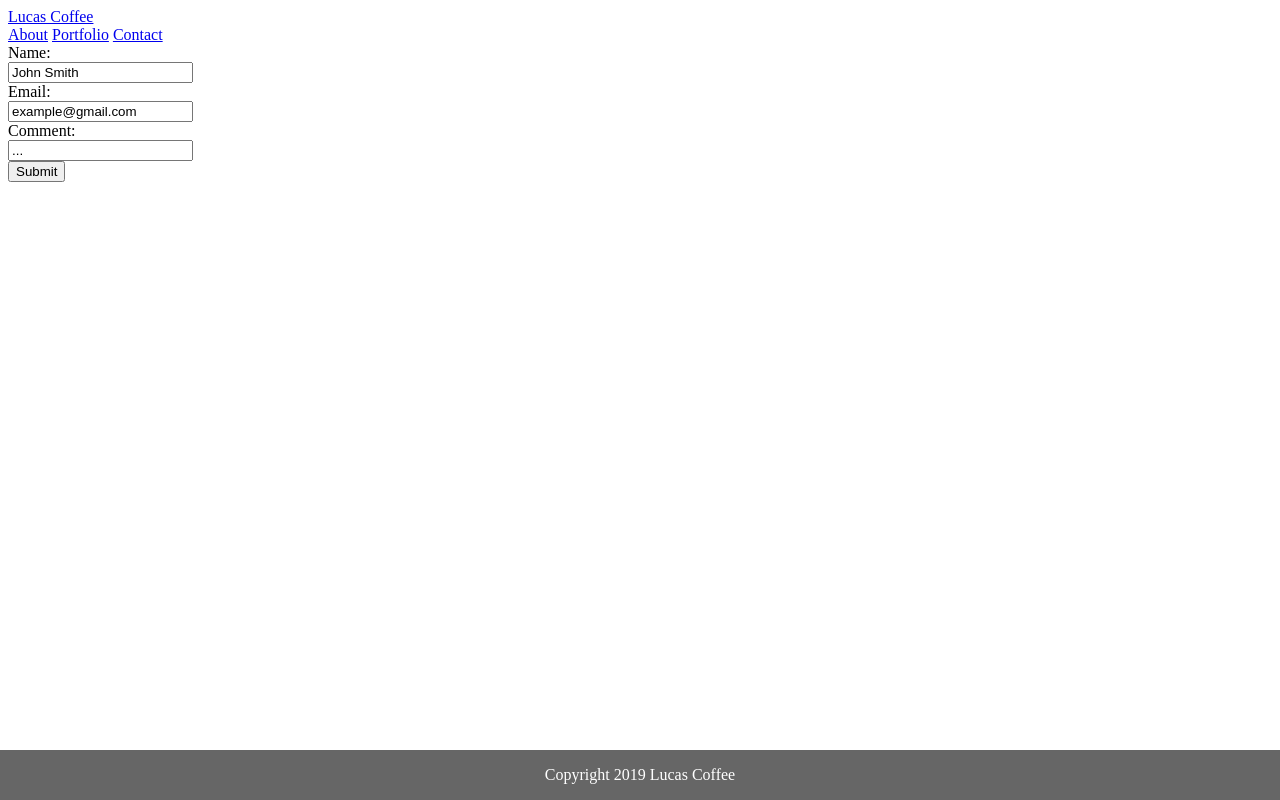
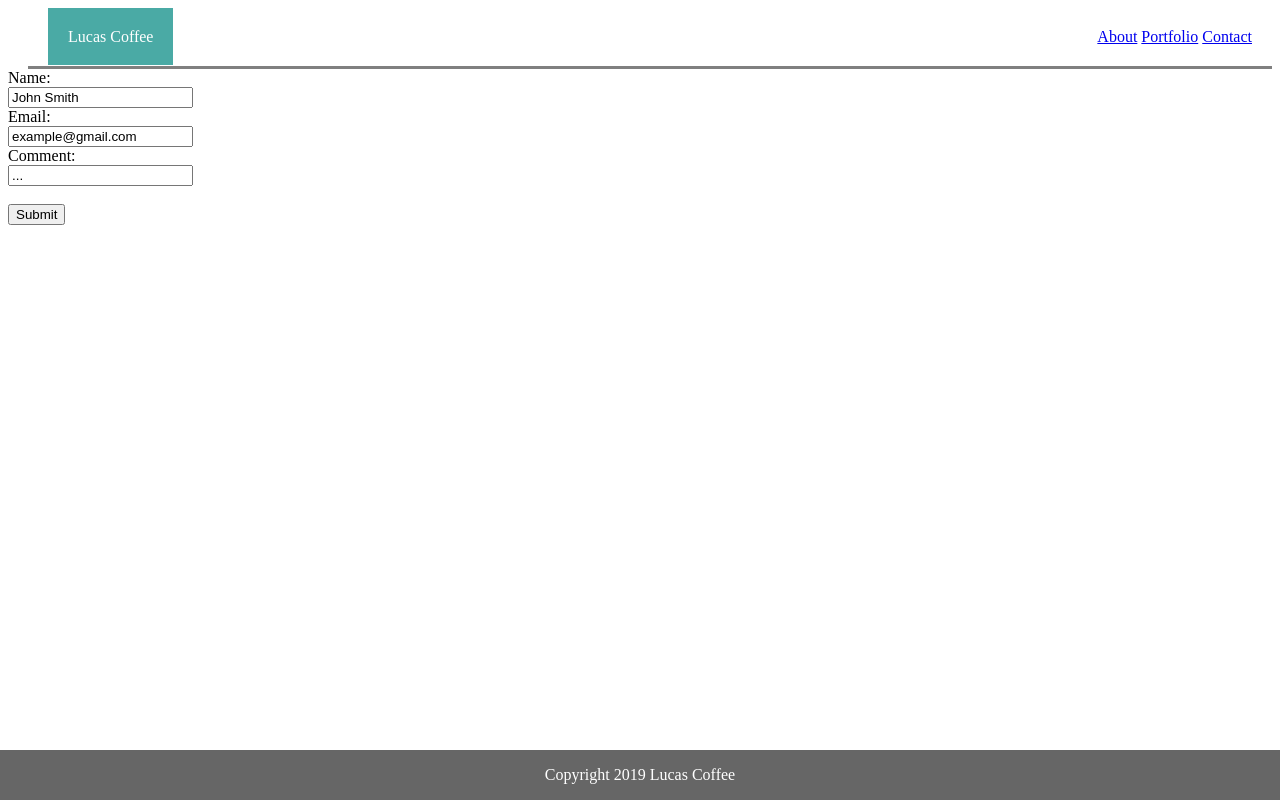
Before and after one commit to kalashnikoffee/Portfolio-Lucas-Coffee, a plain HTML site: page contact.html in a window 1280 px wide. Drawn offline with Linux system fonts and the light colour scheme; files that its build step writes are made by us from their sources.

Commit message:
synced page header. updated class names. added style elements

```diff
--- a/assets/css/style.css
+++ b/assets/css/style.css
@@ -4,9 +4,12 @@
 	float: right;
 	margin: 0 0 3em 0;
 	padding: 0;
-	list-style: none; }
+	list-style: none;
+}
+
 #navigation-bar li {
-	float: right; }
+	float: right;
+	}
 
 	.footer {
 		position: fixed;
@@ -17,3 +20,23 @@
 		color: white;
 		text-align: center;
 		vertical-align: bottom;
+		}
+	.container {
+		border-bottom:solid;
+		border-bottom-color: gray;
+		padding: 20px;
+		margin-left: 20px;
+
+	}
+	.my-name {
+		left: 250px;
+		background-color: #4aaaa5;
+		text-decoration: none;
+		color: white;
+		padding: 20px;
+
+	}
+	.nav-bar{
+		float: right;
+		text-decoration: none;
+	}
--- a/contact.html
+++ b/contact.html
@@ -1,14 +1,14 @@
 <!DOCTYPE html>
 <html>
     <head>
-        <title>About Me</title>
+        <title>Contact</title>
         <link rel="stylesheet" type="text/css" href="../basic-portfolio-2/assets/css/style.css"> <!--Needs ref-->
     </head>
     <body>
        <header id="masthead">
            <div class="container">
-                <a href="index.html" id="logo">Lucas Coffee</a>
-                    <nav>
+                <a href="index.html" class="my-name">Lucas Coffee</a>
+                    <nav class="nav-bar">
                         <a href="index.html">About</a>
                         <a href="portfolio.html">Portfolio</a>
                         <a href="contact.html">Contact</a>
@@ -16,7 +16,7 @@
             </div>
        </header>
 
-       <div id="main-box" class="">
+       <div id="main-box" class="main-container">
             <section class="main-container">
                 <form action="/action_page.php">
                     Name:<br>
@@ -26,7 +26,7 @@
                     <input type="text" name="email" value="example@gmail.com">
                     <br>
                     Comment:<br>
-                    <input type="text" name="comment" value="..."
+                    <input type="text" name="comment" value="...">
                     <br><br>
                     <input type="submit" value="Submit">
                   </form>
```
Also changed, not shown: index.html (+2 -2 lines), portfolio.html (+6 -4 lines).
